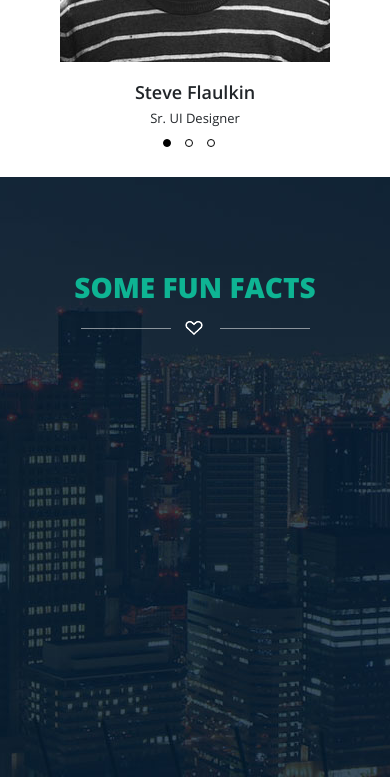
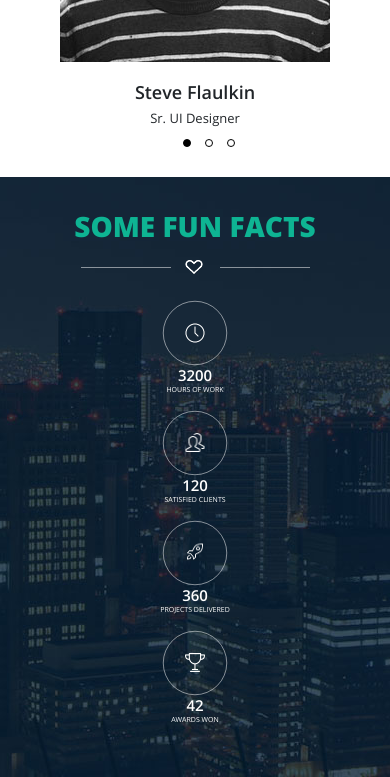
Before and after one commit to thePostas/brandi, a website: page app/index.html in a window 390 px wide. Shown: the part 4570-5347 px from the top of the page. Drawn offline with nearby package versions, Linux system fonts and the light colour scheme.

Commit message:
facts block completed

```diff
--- a/app/index.html
+++ b/app/index.html
@@ -567,6 +567,32 @@
     </section>
     <section class="facts">
         <h3 class="block-title facts__block-title">some fun facts</h3>
+        <div class="facts__content">
+            <div class="facts__content-item facts__content-item_first">
+                <div class="facts__content-wrapper">
+                    <h3 class="facts__content-counter">3200</h3>
+                    <p class="facts__content-description">hours of work</p>
+                </div>
+            </div>
+            <div class="facts__content-item facts__content-item_second">
+                <div class="facts__content-wrapper">
+                    <h3 class="facts__content-counter">120</h3>
+                    <p class="facts__content-description">satisfied clients</p>
+                </div>
+            </div>
+            <div class="facts__content-item facts__content-item_third">
+                <div class="facts__content-wrapper">
+                    <h3 class="facts__content-counter">360</h3>
+                    <p class="facts__content-description">projects delivered</p>
+                </div>
+            </div>
+            <div class="facts__content-item facts__content-item_fourth">
+                <div class="facts__content-wrapper">
+                    <h3 class="facts__content-counter">42</h3>
+                    <p class="facts__content-description">awards won</p>
+                </div>
+            </div>
+        </div>
     </section>
 <script>document.write('<script src="http://' + (location.host || 'localhost').split(':')[0] + ':35729/livereload.js?snipver=1"></' + 'script>')</script>
 </body>
--- a/app/less/_facts.less
+++ b/app/less/_facts.less
@@ -1,8 +1,89 @@
 .facts {
+  display: flex;
+  flex-direction: column;
   height: 600px;
   background: url("../img/facts_bg.jpg") no-repeat 50% 0;
   padding-top: 91px;
+  @media screen and (max-width: 1050px) {
+    padding-top: 30px;
+  }
   &__block-title {
     background: url("../img/title_bg_white.png") no-repeat 50% 90% !important;
+    margin-bottom: 21px;
+  }
+  &__content {
+    width: 72.2%;
+    margin: 0 auto;
+    display: flex;
+    flex-wrap: wrap;
+    justify-content: space-between;
+    @media screen and (max-width: 1500px) {
+      margin: 0;
+      justify-content: center;
+      align-self: center;
+      width: 100%;
+    }
+    @media screen and (max-width: 1050px) {
+      max-width: 600px;
+      min-width: 320px;
+    }
+    &-wrapper {
+      margin-top: 30px;
+      @media screen and (max-width: 510px) {
+        margin-top: 0;
+      }
+    }
+    &-counter {
+      font: 60px OpenSansSemiBold;
+      @media screen and (max-width: 1450px) {
+        font-size: 30px;
+      }
+    }
+    &-description {
+      margin-top: -2px;
+      text-transform: uppercase;
+      font: 18px OpenSansRegular;
+      @media screen and (max-width: 1450px) {
+        font-size: 14px;
+      }
+    }
+    &-item {
+      text-align: center;
+      color: #fff;
+      align-items: center;
+      display: flex;
+      flex-direction: column;
+      width: 256px;
+      min-height: 260px;
+      @media screen and (max-width: 1050px) {
+        transform-origin: top;
+        transform: scale(0.7);
+        margin-bottom: -50px;
+      }
+      @media screen and (max-width: 510px) {
+        transform-origin: top;
+        transform: scale(0.5);
+        margin-bottom: -150px;
+      }
+      &:before {
+        content: '';
+        width: 128px;
+        height: 128px;
+        border: 1px solid #fff;
+        border-radius: 50%;
+      }
+      &_first {
+        background: url("../img/facts_clock.png") no-repeat 50% 20%;
+      }
+      &_second {
+        background: url("../img/facts_friends.png") no-repeat 50% 20%;
+      }
+      &_third {
+        background: url("../img/facts_rocket.png") no-repeat 50% 20%;
+      }
+      &_fourth {
+        background: url("../img/facts_cup.png") no-repeat 50% 20%;
+      }
+    }
   }
 }
--- a/app/less/_team.less
+++ b/app/less/_team.less
@@ -5,7 +5,6 @@
   display: flex;
   flex-direction: column;
   align-items: center;
-  box-sizing: border-box;
   padding-top: 90px;
   &__text-content {
     font: 18px OpenSansSemiBold;
@@ -29,6 +28,7 @@
       overflow: hidden;
       @media screen and (max-width: 1200px) {
         width: 585px;
+        padding-bottom: 150px;
         margin: 0 auto;
       }
       @media screen and (max-width: 600px) {
@@ -107,8 +107,12 @@
       position: absolute;
       bottom: 13px;
       left: 47.2%;
+      @media screen and (max-width: 1200px) {
+        left: 47%;
+        bottom: 100px;
+      }
       @media screen and (max-width: 600px) {
-        left: 40%;
+        left: 45%;
         bottom: 30px;
       }
       &-button {
--- a/app/less/_works.less
+++ b/app/less/_works.less
@@ -47,14 +47,14 @@
     }
   }
   &__images-block {
-    width: 101%;
+    width: 100%;
     height: 600px;
     margin-top: 38px;
     display: flex;
     flex-wrap: wrap;
     overflow: auto;
-    @media screen and (max-width: 1600px) {
-      width: 816px;
+    @media screen and (max-width: 1599px) {
+      width: 800px;
       flex-wrap: wrap;
       margin: 38px auto;
     }
--- a/app/less/main.less
+++ b/app/less/main.less
@@ -34,10 +34,8 @@ ul, ul li, p, h1, h2, h3, h4, a:hover {
     background: url("../img/title_bg.png") no-repeat 50% 90%;
 }
 
-::-webkit-scrollbar { width: 3px; height: 3px;}
-::-webkit-scrollbar-button {  background-color: #32b0ee; }
-::-webkit-scrollbar-track {  background-color: #999;}
-::-webkit-scrollbar-track-piece { background-color: #ffffff;}
-::-webkit-scrollbar-thumb { height: 50px; background-color: #32b0ee; border-radius: 3px;}
-::-webkit-scrollbar-corner { background-color: #999;}
-::-webkit-resizer { background-color: #32b0ee;}
+/* хром, сафари */
+.element::-webkit-scrollbar { width: 0; }
+
+/* ie 10+ */
+.element { -ms-overflow-style: none; }
```
Also changed, not shown: app/css/main.css, app/img/facts_clock.png (added), app/img/facts_cup.png (added), app/img/facts_friends.png (added), app/img/facts_rocket.png (added).
